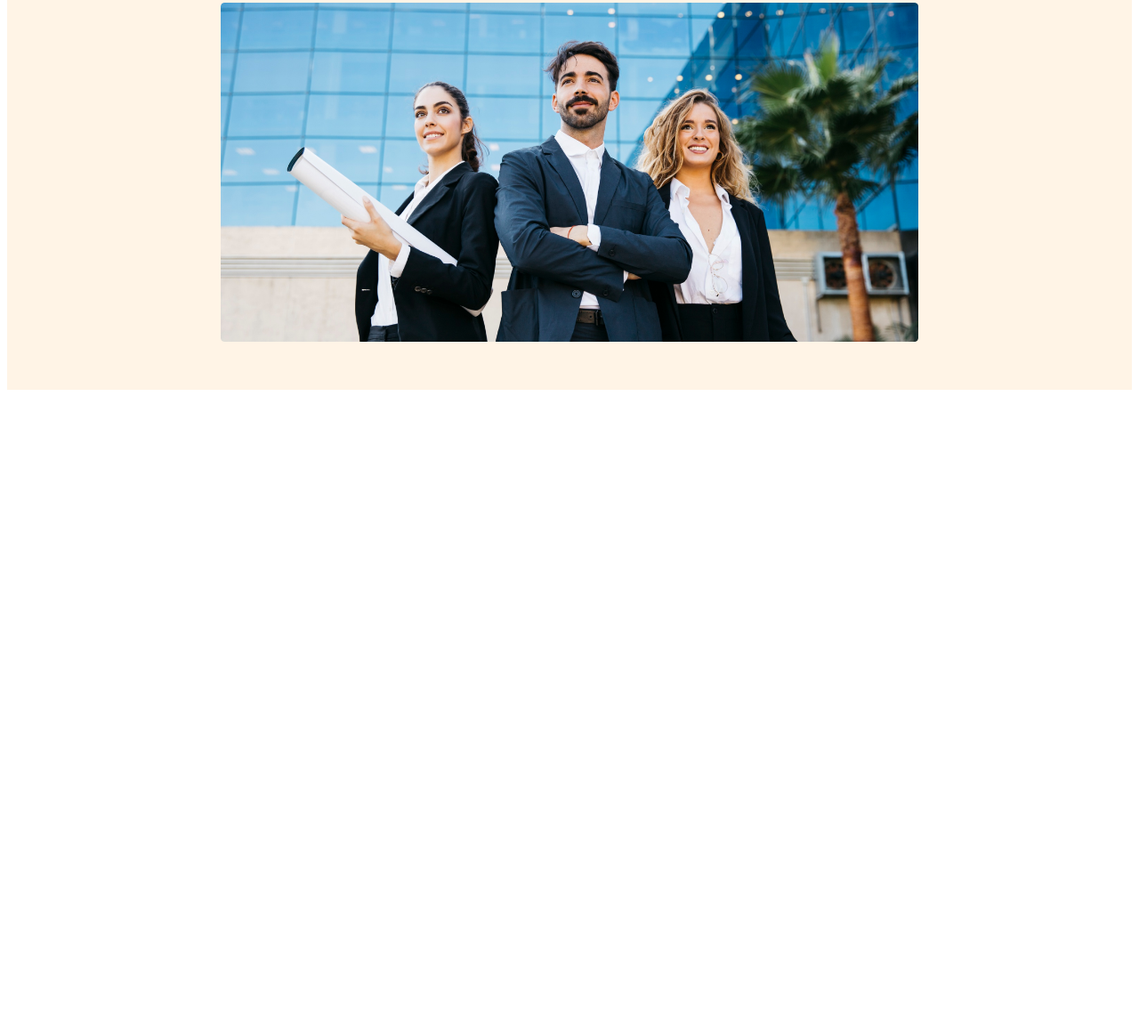
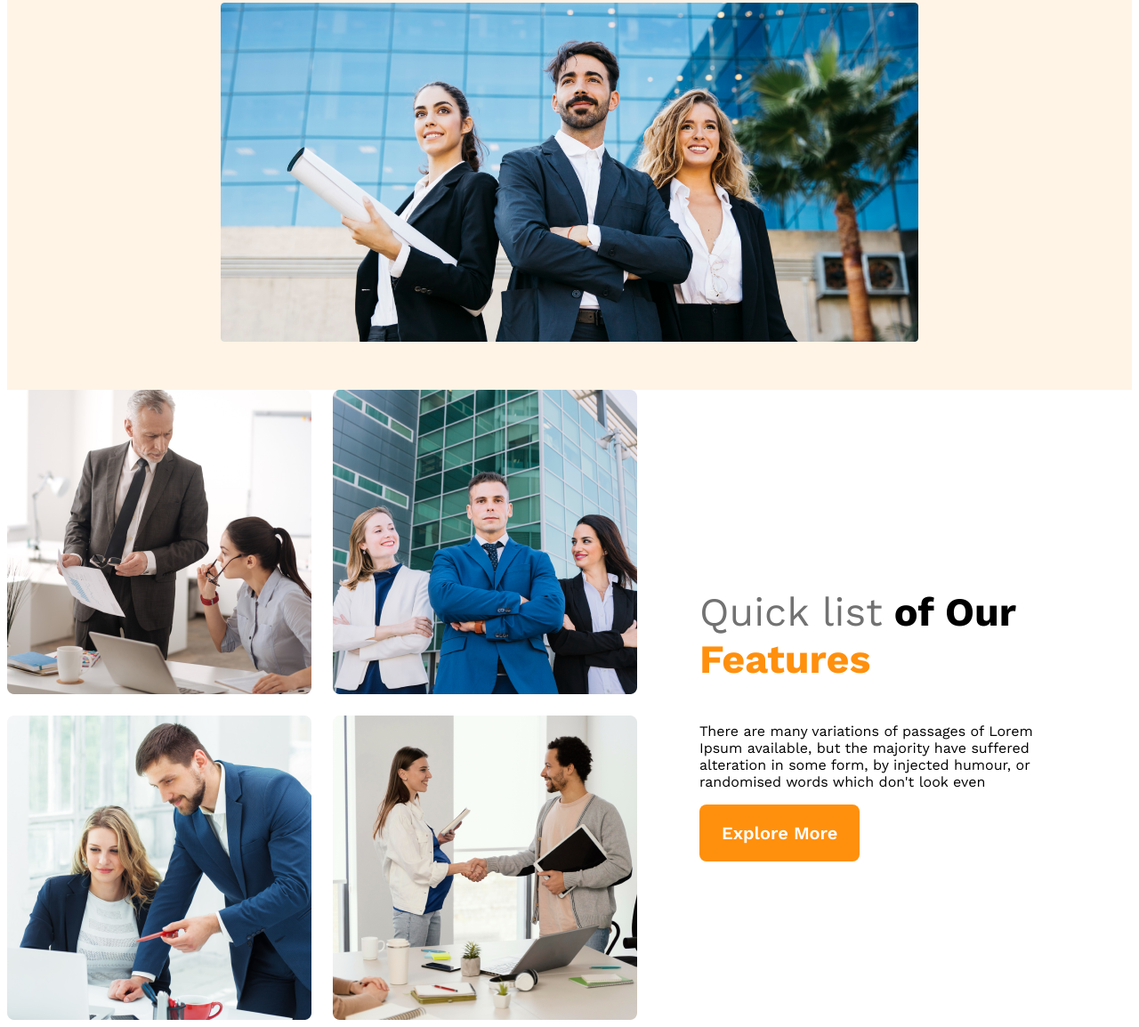
Before and after one commit to ShompaBishwas/g3-architect-website, a plain HTML site: page index.html in a window 1280 px wide. Shown: the part 573-1727 px from the top of the page at 89% size. Before the commit the page ends 1019 px from the top, so only its background shows below. Drawn offline with nearby package versions, Linux system fonts and the light colour scheme.

Commit message:
features content added

```diff
--- a/index.html
+++ b/index.html
@@ -9,6 +9,7 @@
 </head>
 
 <body>
+    <!-- Header Section -->
     <header>
         <nav>
             <h3 class="nav-title">G3 Architects</h3>
@@ -30,7 +31,24 @@
             <img src="images/banner.png" alt="">
         </div>
     </header>
-    <main></main>
+    <main>
+        <!--Teams Section-->
+        <section class="teams-container">
+            <div class="teams-img-container">
+                <img src="images/team1.png" alt="">
+                <img src="images/team2.png" alt="">
+                <img src="images/team3.png" alt="">
+                <img src="images/team4.png" alt="">
+            </div>
+            <div class="teams-content">
+                <h3 class="teams-title"><span class="quick-list">Quick list</span><span> of Our</span><span class="text-features"> Features</span></h3>
+                <p class="teams-description">There are many variations of passages of Lorem Ipsum available, but the
+                    majority have suffered alteration in some form, by injected humour, or randomised words which don't
+                    look even</p>
+                <button class="btn-primary">Explore More</button>
+            </div>
+        </section>
+    </main>
     <footer></footer>
 </body>
 
--- a/styles/architect.css
+++ b/styles/architect.css
@@ -76,6 +76,38 @@ nav li a {
     width: 100%;
 }
 
+/*Main Styles*/
+main{
+    max-width: 1440px;
+    margin: 0 auto;
+}
+
+/*Teams Styles*/
+.teams-container{
+    display: flex;
+    align-items: center;
+}
+.teams-img-container{
+    display: grid;
+    grid-template-columns: repeat(2,1fr);
+    gap: 1.5rem;
+}
+.teams-content{
+    padding-left: 70px;
+    padding-right: 70px;
+}
+.teams-title{
+    font-size: 2.8rem;
+}
+.teams-title .quick-list{
+    color: #727272;
+    font-weight: 500;
+}
+.teams-title .text-features{
+    color: #FF900E;
+    font-weight: 700;
+}
+
 /*Responsive Media Queries*/
 /*Mobile Devices*/
 @media screen and (max-width: 576px){
```
